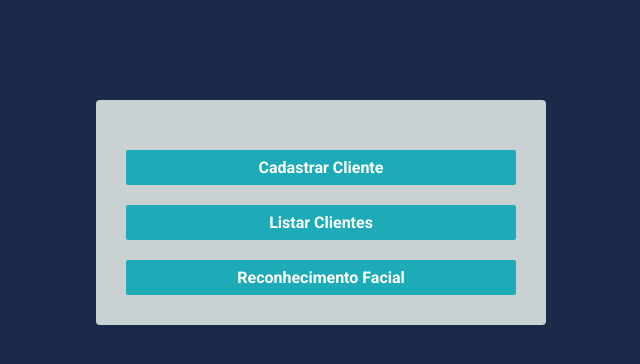
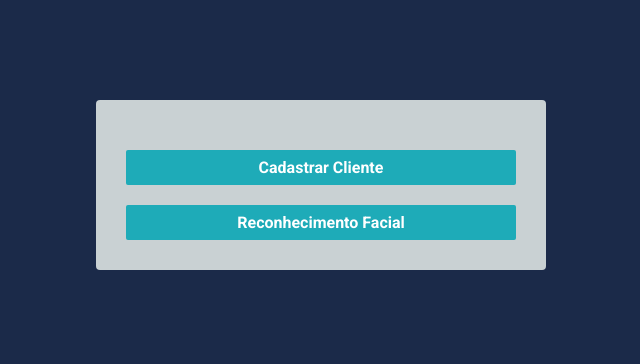
Before and after one commit to GabrielDevLoper/sistema-distribuido-frontend, a React (Create React App) app: page / in a window 1280 px wide. Shown: the top 364 px of the page, without its empty margins (319-959 px from the left). Built offline with nearby package versions, Linux system fonts and the light colour scheme.

Commit message:
configurando rotas

```diff
--- a/src/views/Dashboard/dashboard.js
+++ b/src/views/Dashboard/dashboard.js
@@ -11,15 +11,11 @@ function CadastroCliente(){
   history.push('/form');
 }
 
-function ListarCliente(){
-  history.push('/list-user');
-}
 
   return (
       <div className="containerDash">
         <div className="contentDash">
           <button type="submit" className="btnEnviar" onClick={() => CadastroCliente()}>Cadastrar Cliente</button>
-          <button type="submit" className="btnEnviar" onClick={() => ListarCliente()}>Listar Clientes</button>
           <button type="submit" className="btnEnviar" onClick={() => Face()}>Reconhecimento Facial</button>
         </div>
       </div>
--- a/src/views/Forms/Users/form.js
+++ b/src/views/Forms/Users/form.js
@@ -17,7 +17,7 @@ export default function Formulario({ history }){
         data.append('myfile_index', image);
         data.append('name', name);
 
-        const response = await api.post('/indexar', data);
+        const response = await api.post('/users', data);
         const {_id} = response.data;
         console.log(_id);
 
```
Also changed, not shown: package.json (+15 -8 lines).
